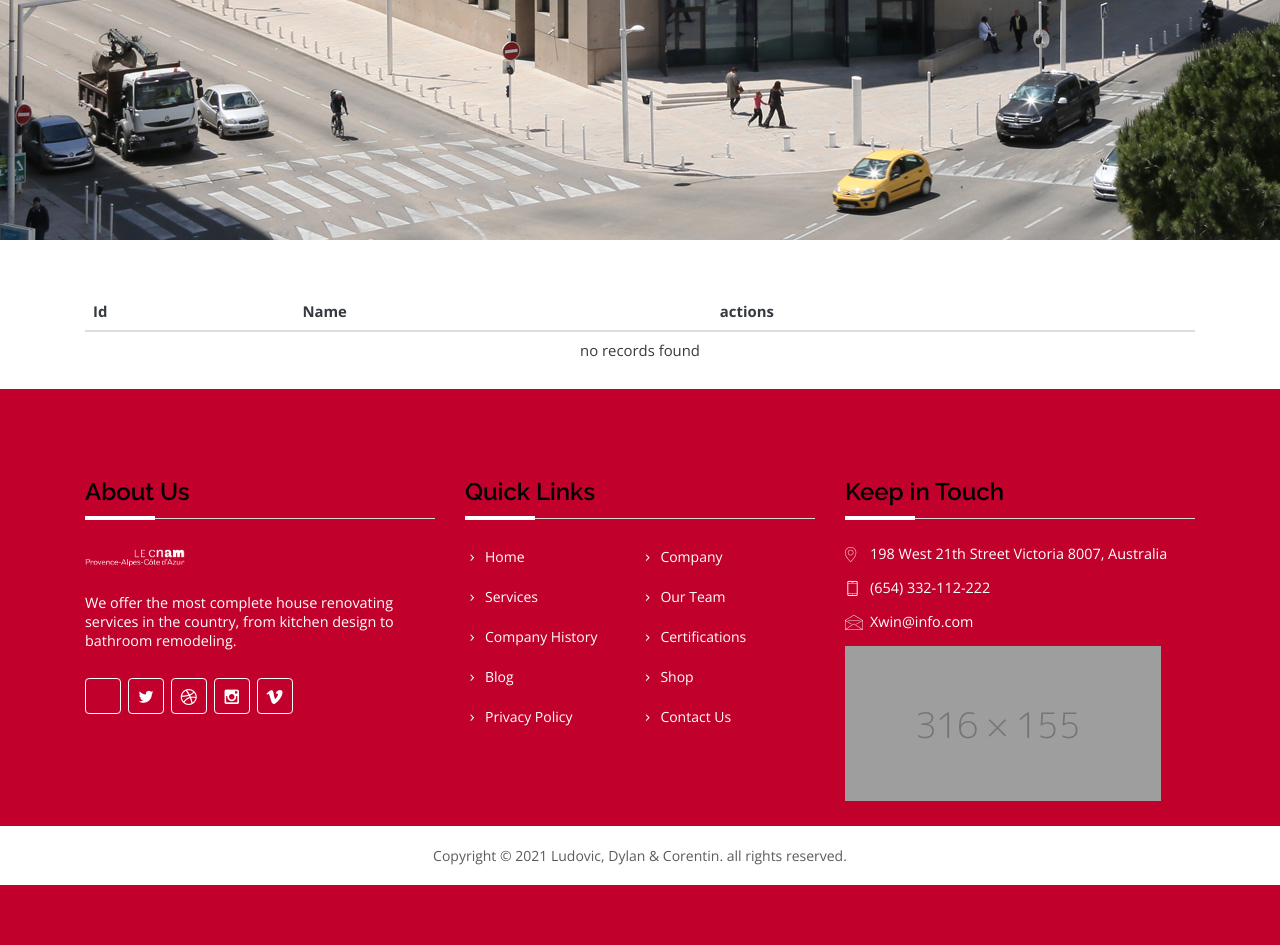
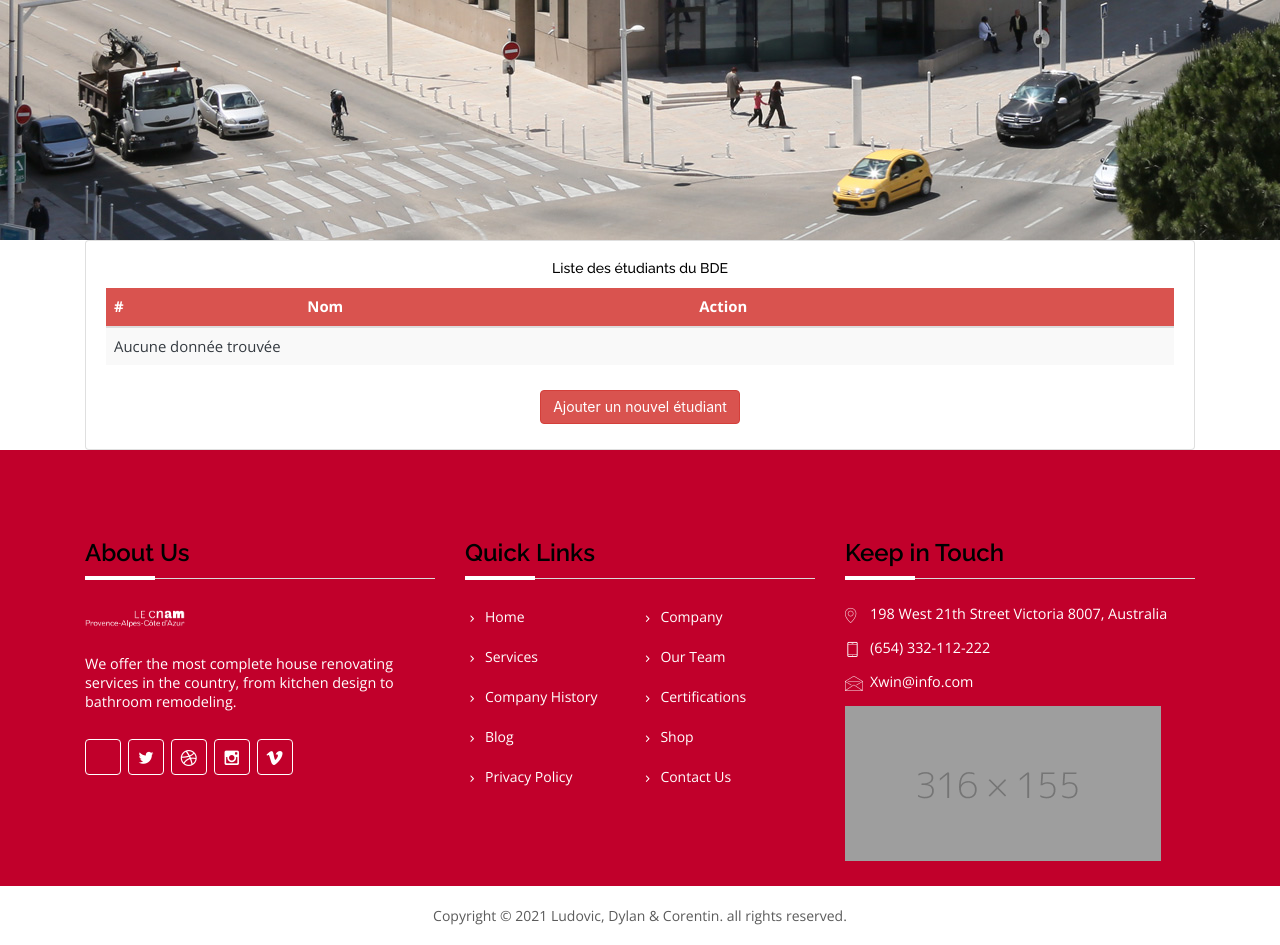
Before and after one commit to DyRize/SymfonyCnam, a Symfony app: template SymfonyCnam/templates/bde/index.html.twig in a window 1280 px wide; the page is wider, and only the part inside the window is pictured. Shown: the part 1040-1985 px from the top of that part. Before the commit the page ends 1925 px from the top of that part, so only its background shows below. Run offline with Twig, Linux system fonts and the light colour scheme; the template is opened without the code that fills it, so the values that code supplies are empty; some libraries are stand-ins or nearby versions; some web fonts are replaced.

Commit message:
BDE index

```diff
--- a/SymfonyCnam/templates/bde/index.html.twig
+++ b/SymfonyCnam/templates/bde/index.html.twig
@@ -1,16 +1,20 @@
 {% extends 'base.html.twig' %}
 
-{% block title %}BDE index{% endblock %}
+{% block title %}Liste des étudiants du BDE{% endblock %}
 
 {% block body %}
-	<h1>BDE index</h1>
-
-	<table class="table">
-		<thead>
+	<div class="row">
+		<div class="col-sm-12">
+			<div class="card">
+				<div class="card-body">
+					<h5 class="card-title">Liste des étudiants du BDE</h5>
+					<div class="table-responsive">
+						<table class="table table-hover table-striped text-left">
+							<thead class="bg-danger text-white">
 							<tr>
-			<th>Id</th>
-			<th>Name</th>
-			<th>actions</th>
+								<th>#</th>
+								<th>Nom</th>
+								<th>Action</th>
 							</tr>
 							</thead>
 							<tbody>
@@ -19,14 +23,23 @@
 									<td>{{ bdeMember.id }}</td>
 									<td>{{ bdeMember.firstName }} {{ bdeMember.lastName }}</td>
 									<td>
-					<a href="{{ path('bde_remove', {'id': bdeMember.id}) }}">remove</a>
+										<a href="{{ path('bde_remove', {'id': bdeMember.id}) }}"><i class="fas fa-trash-alt"></i></a>
 									</td>
 								</tr>
 							{% else %}
 								<tr>
-				<td colspan="4">no records found</td>
+									<td colspan="6">Aucune donnée trouvée</td>
 								</tr>
 							{% endfor %}
 							</tbody>
 						</table>
+					</div>
+
+					<a href="#" class="btn btn-danger margin10">
+						Ajouter un nouvel étudiant
+					</a>
+				</div>
+			</div>
+		</div>
+	</div>
 {% endblock %}
```
Lines whose indentation alone changed are shown as unchanged.
